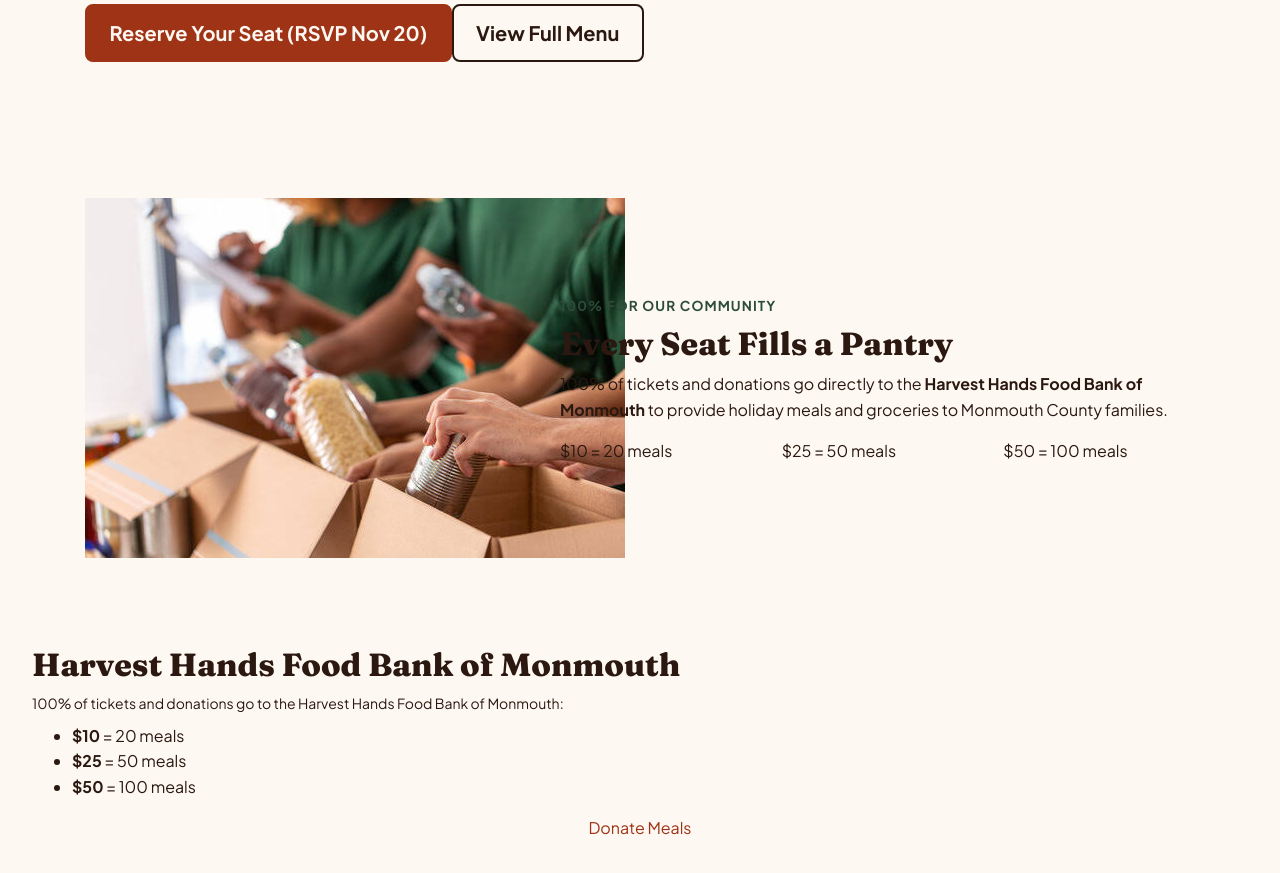
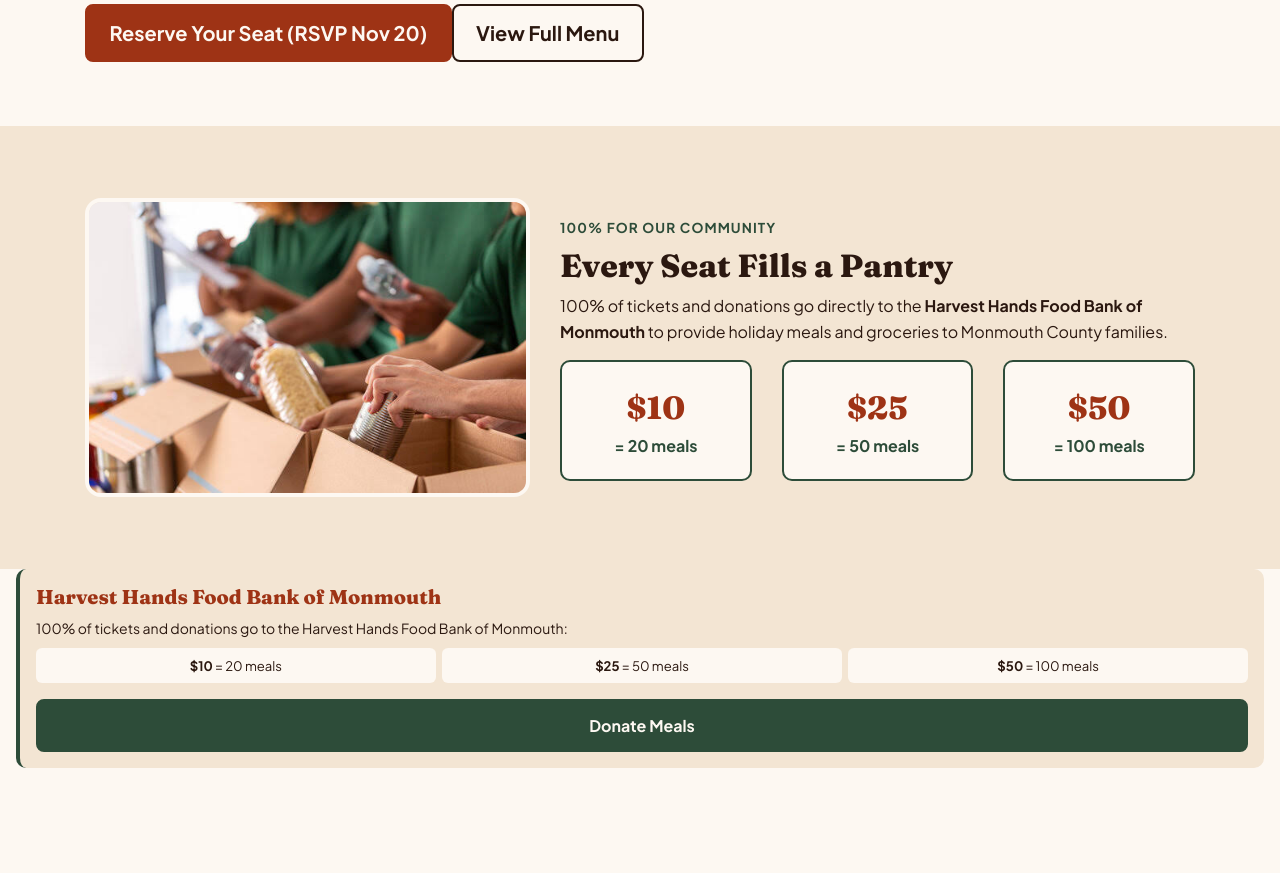
Before and after one commit to 528rparvatham-dotcom/Harvest_Table_Parvatham, a plain HTML site: page index.html in a window 1280 px wide. Shown: the part 620-1493 px from the top of the page. After the commit the page ends 1404 px from the top, so only its background shows below. Drawn offline with nearby package versions, Linux system fonts and the light colour scheme.

Commit message:
Mission css commit

```diff
--- a/style.css
+++ b/style.css
@@ -178,3 +178,83 @@ a {
   object-fit: cover;
   display: block;
 }
+
+.btn-autumn-secondary {
+  display: inline-block;
+  background-color: var(--forest-sage);
+  color: var(--bg-cream);
+  padding: 0.75rem 1.4rem;
+  border-radius: 8px;
+  font-weight: 700;
+  border: 2px solid var(--forest-sage);
+  transition: transform 0.2s ease, background-color 0.2s ease;
+}
+
+.btn-autumn-secondary:hover {
+  background-color: var(--ink-brown);
+  border-color: var(--ink-brown);
+  color: var(--bg-cream);
+  transform: translateY(-2px);
+}
+
+.section-cream {
+  background-color: var(--bg-sand);
+}
+
+.story-image-frame img {
+  width: 100%;
+  border-radius: 16px;
+  border: 4px solid var(--bg-cream);
+  object-fit: cover;
+}
+
+.impact-card {
+  background-color: var(--bg-cream);
+  padding: 1.25rem;
+  border-radius: 10px;
+  text-align: center;
+  border: 2px solid var(--forest-sage);
+}
+
+.impact-price {
+  display: block;
+  font-family: 'Fraunces', serif;
+  font-size: 2rem;
+  font-weight: 800;
+  color: var(--autumn-rust);
+}
+
+.impact-meals {
+  font-weight: 700;
+  color: var(--forest-sage);
+}
+
+/* Mobile Food Bank Card */
+.mobile-foodbank-card {
+  background-color: var(--bg-sand);
+  border-radius: 10px;
+  border-left: 4px solid var(--forest-sage);
+}
+
+.mobile-foodbank-card h2 {
+  font-size: 1.25rem;
+  color: var(--autumn-rust);
+}
+
+.impact-pills {
+  list-style: none;
+  padding: 0;
+  margin: 0;
+  display: flex;
+  justify-content: space-between;
+  gap: 0.4rem;
+}
+
+.impact-pills li {
+  background-color: var(--bg-cream);
+  padding: 0.45rem 0.5rem;
+  border-radius: 6px;
+  font-size: 0.82rem;
+  text-align: center;
+  flex: 1;
+}
```
